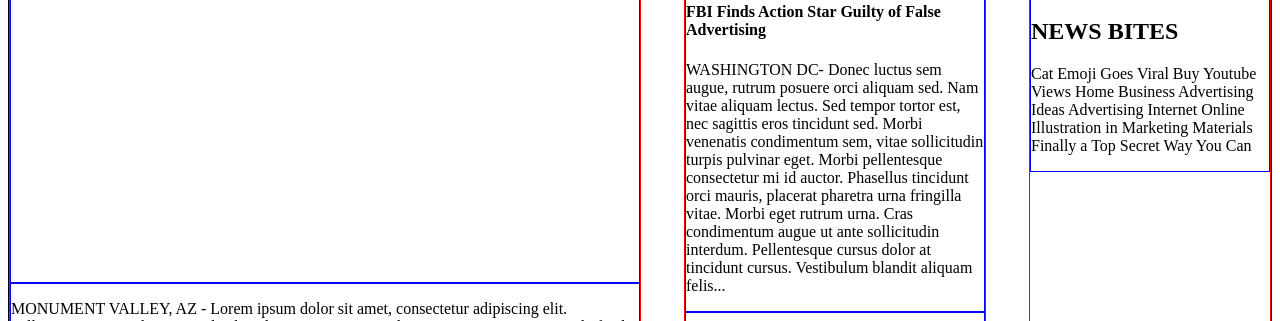
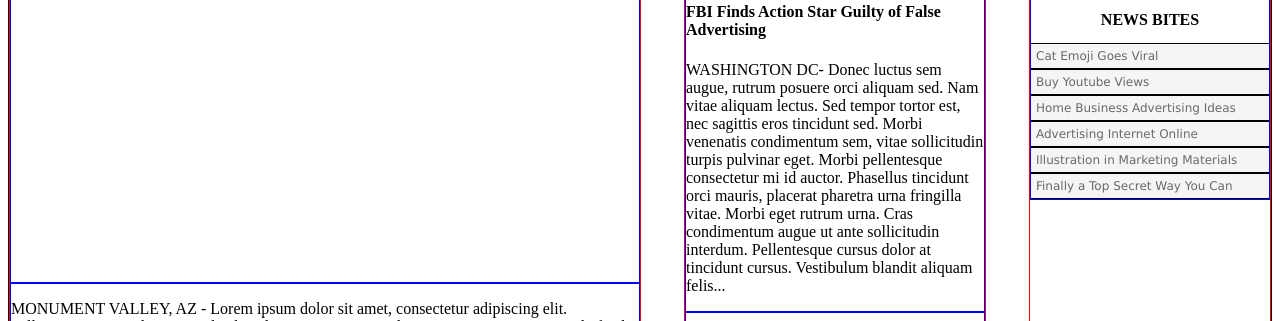
Before and after one commit to ehiers/mytimes, a plain HTML site: page index.html in a window 1280 px wide. Shown: the part 46-367 px from the top of the page. Drawn offline with Linux system fonts and the light colour scheme.

Commit message:
7 Finished step 6.

```diff
--- a/index.html
+++ b/index.html
@@ -59,8 +59,13 @@
         <img src="./resources/img-news-bite.png" />
       </section>
       <section>
-        <h2>NEWS BITES</h2>
-        <p>Cat Emoji Goes Viral Buy Youtube Views Home Business Advertising Ideas Advertising Internet Online Illustration in Marketing Materials Finally a Top Secret Way You Can</p>
+        <h2 id="newsbites">NEWS BITES</h2>
+        <p>Cat Emoji Goes Viral</p>
+        <p>Buy Youtube Views</p>
+        <p>Home Business Advertising Ideas</p>
+        <p>Advertising Internet Online</p>
+        <p>Illustration in Marketing Materials</p>
+        <p>Finally a Top Secret Way You Can</p>
       </section>
     </div>
   </div>
--- a/resources/css/style.css
+++ b/resources/css/style.css
@@ -49,8 +49,20 @@ a {
 }
 .column.small{
   width: 240px;
+  display: flex;
+  flex-direction: column;
 }
 
+.column.small p {
+  background-color: WhiteSmoke;
+  font-family: Verdana;
+  font-size: 12px;
+  color: DimGray;
+  border-top: 1px solid black;
+  border-bottom: 1px solid black;
+  margin: 0 0 0 0;
+  padding: 5px;
+}
 section {
   border: 1px solid blue;
 }
@@ -91,3 +103,8 @@ h3 {
   flex-wrap: wrap;
   width: 300px;
 }
+#newsbites {
+  font-size: 16px;
+  font-weight: bold;
+  text-align: center;
+}
```
